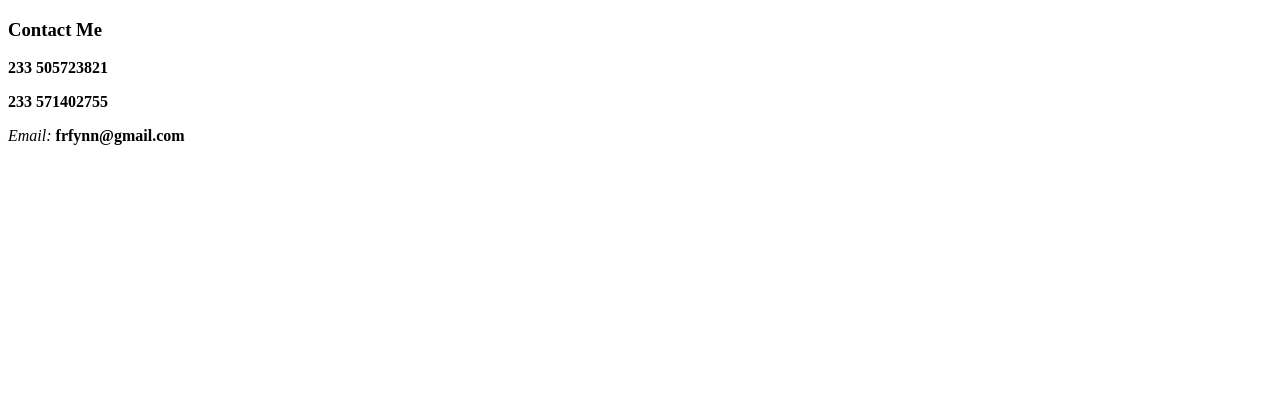
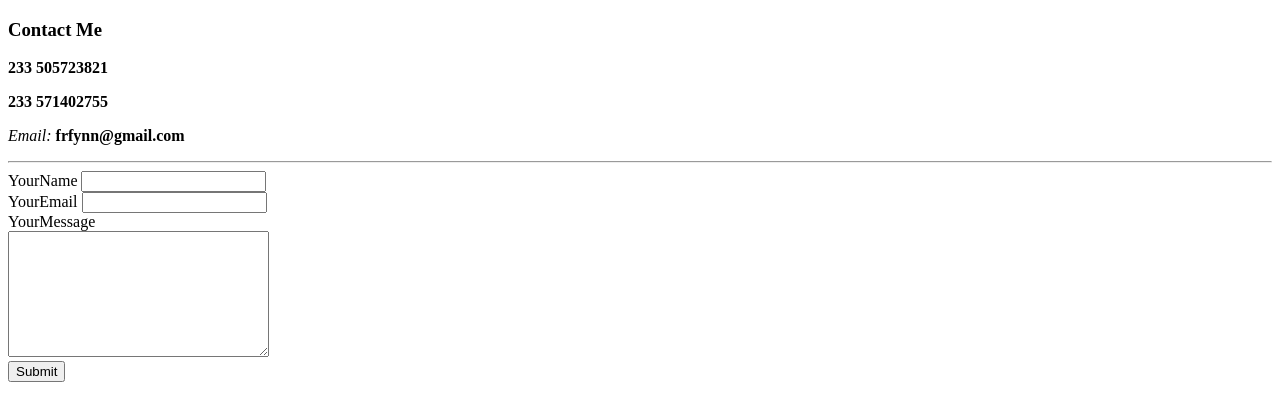
Before and after one commit to frfynn/cv, a plain HTML site: page contacts.html in a window 1280 px wide. Drawn offline with Linux system fonts and the light colour scheme.

Commit message:
2nd files for my cv

```diff
--- a/contacts.html
+++ b/contacts.html
@@ -9,6 +9,17 @@
     <p><strong>233 505723821</strong></p>
     <p><strong>233 571402755</strong></p>
     <p><em>Email: </em><strong>frfynn@gmail.com</strong></p>
+    <hr>
+    <form action="mailto:frfynn@gmail.com" method="post" enctype="text/plain">
+      <label for="">YourName</label>
+      <input type="text" name="yourname" value=""> <br>
+      <label for="">YourEmail</label>
+      <input type="email" name="youremail" value=""> <br>
+      <label for="">YourMessage</label> <br>
+      <textarea name="YourMessage" rows="8" cols="30"></textarea> <br>
+      <input type="submit" name="" >
+
+    </form>
 
   </body>
 </html>
```
Also changed, not shown: index.html (+1 -1 lines).
